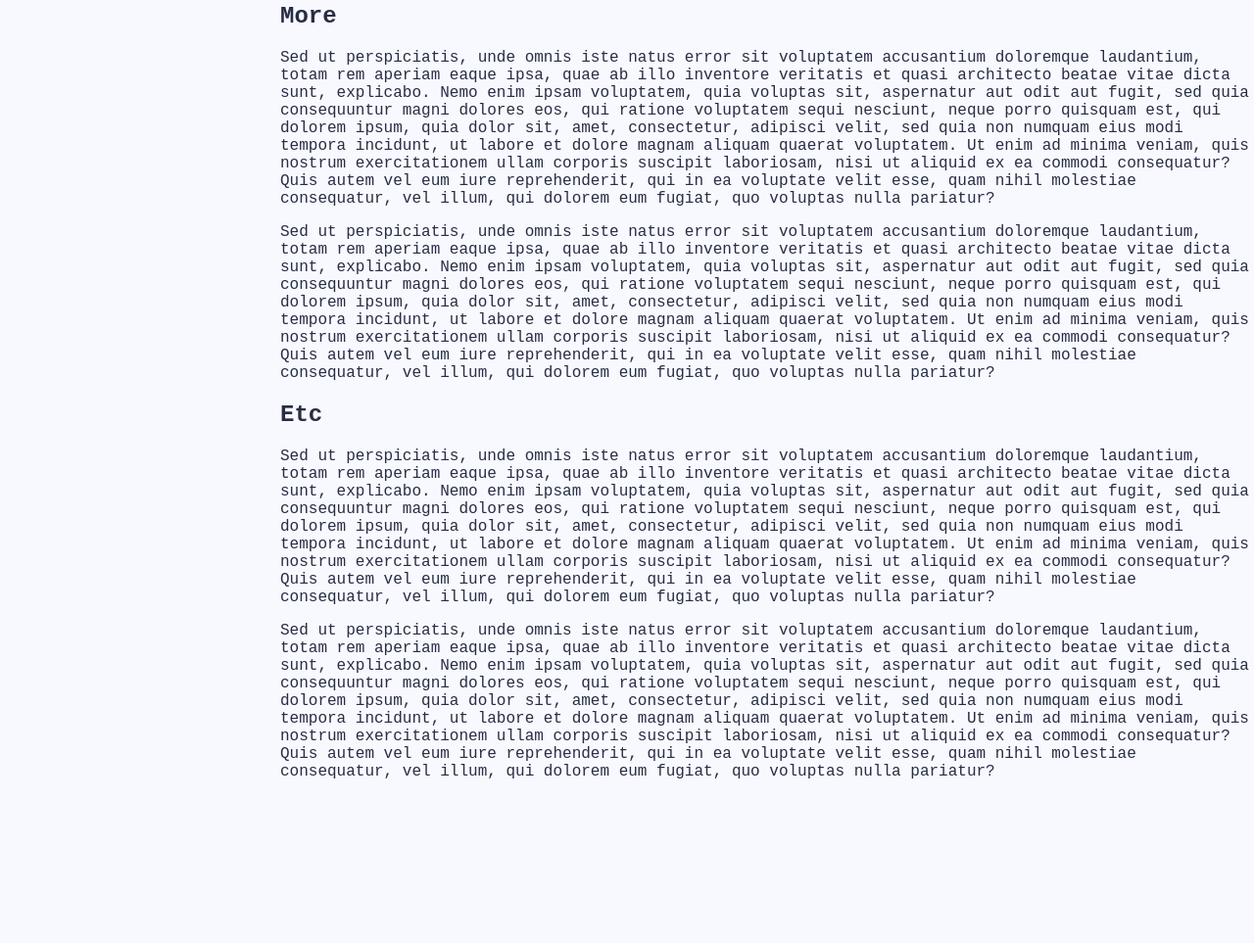
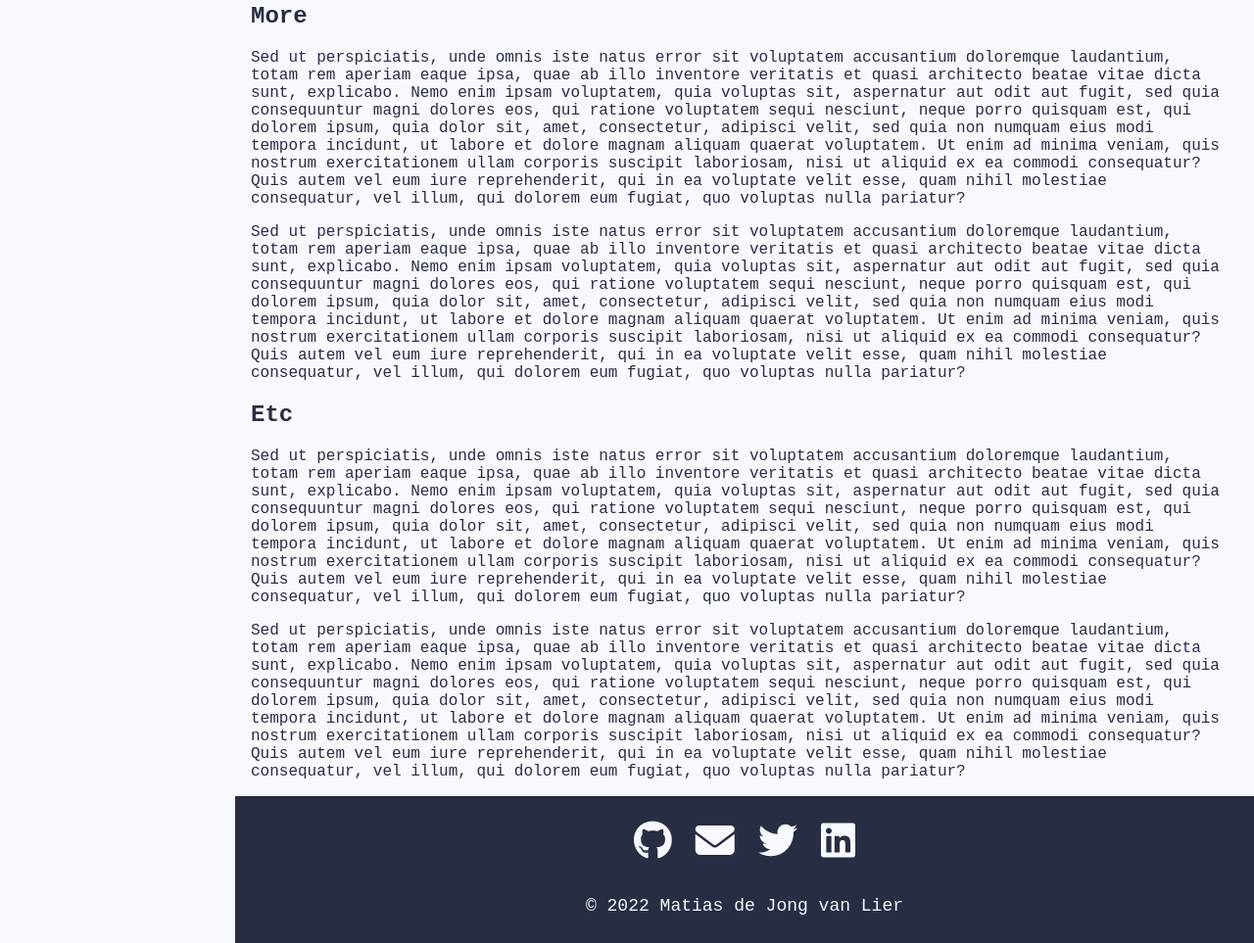
Before and after one commit to mvlier/mvlier.github.io, a plain HTML site: page index.html in a window 1280 px wide. Shown: the part 999-1962 px from the top of the page at 98% size. Before the commit the page ends 1812 px from the top, so only its background shows below. Drawn offline with Linux system fonts and the light colour scheme.

Commit message:
added footer

```diff
--- a/index.html
+++ b/index.html
@@ -105,5 +105,19 @@
             </section>
         </div>
     </main>
+
+
+    <footer>
+        <a href="#"><i class="fa-brands fa-github"></i></a>
+        <a href="#"><i class="fa-solid fa-envelope"></i></a>
+        <a href="#"><i class="fa-brands fa-twitter"></i></a>
+        <a href="#"><i class="fa-brands fa-linkedin"></i></a>
+
+        <p class="copyright">
+            © 2022 Matias de Jong van Lier
+        </p>
+    </footer>
+
+
 </body>
 </html>
--- a/styles.css
+++ b/styles.css
@@ -7,7 +7,7 @@
     --backColor: #F7F9FF;
     --backSideBar: #dfe2ec;
     --sideBarHover: #cfd4e2;
-
+    --sideBarSize: 240px;
 }
 
 
@@ -18,7 +18,6 @@ body {
     background-color: var(--backColor);
     color: var(--color1);
   }
-
 
 
 /* Avoid the navbar from covering the titles */
@@ -90,7 +89,7 @@ header {
     display: flex;
     flex-direction: column;
     background-color: var(--backSideBar);
-    width: 240px;
+    width: var(--sideBarSize);
     position: absolute;
     top:47px;
     left: 0;
@@ -119,6 +118,30 @@ header {
 
 
   .page-content {
-    margin-left: 270px;
+    margin-left: var(--sideBarSize);
     padding-left: 1em;
+    margin-right: 2em;;
   }
+
+
+
+
+  footer{
+    background: var(--color1);
+    margin-left: var(--sideBarSize);
+    padding: 25px 0 10px;
+    text-align: center;
+    color: var(--backColor);
+    font-size: 40px;
+  }
+
+
+  .copyright {
+    margin-top: 30px;
+    font-size: 18px;
+  }
+
+  footer a {
+    text-decoration: none;
+    color: var(--backColor);
+  }
```
